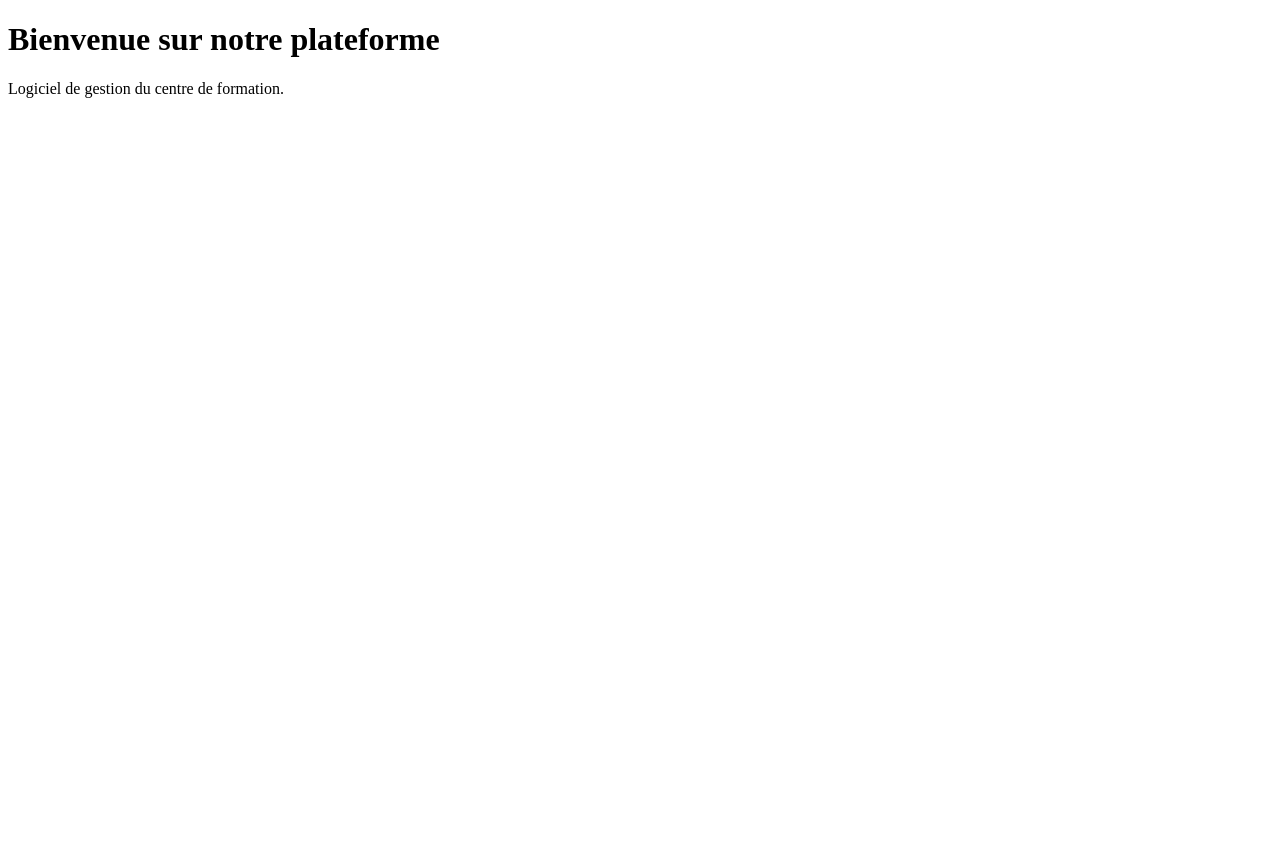
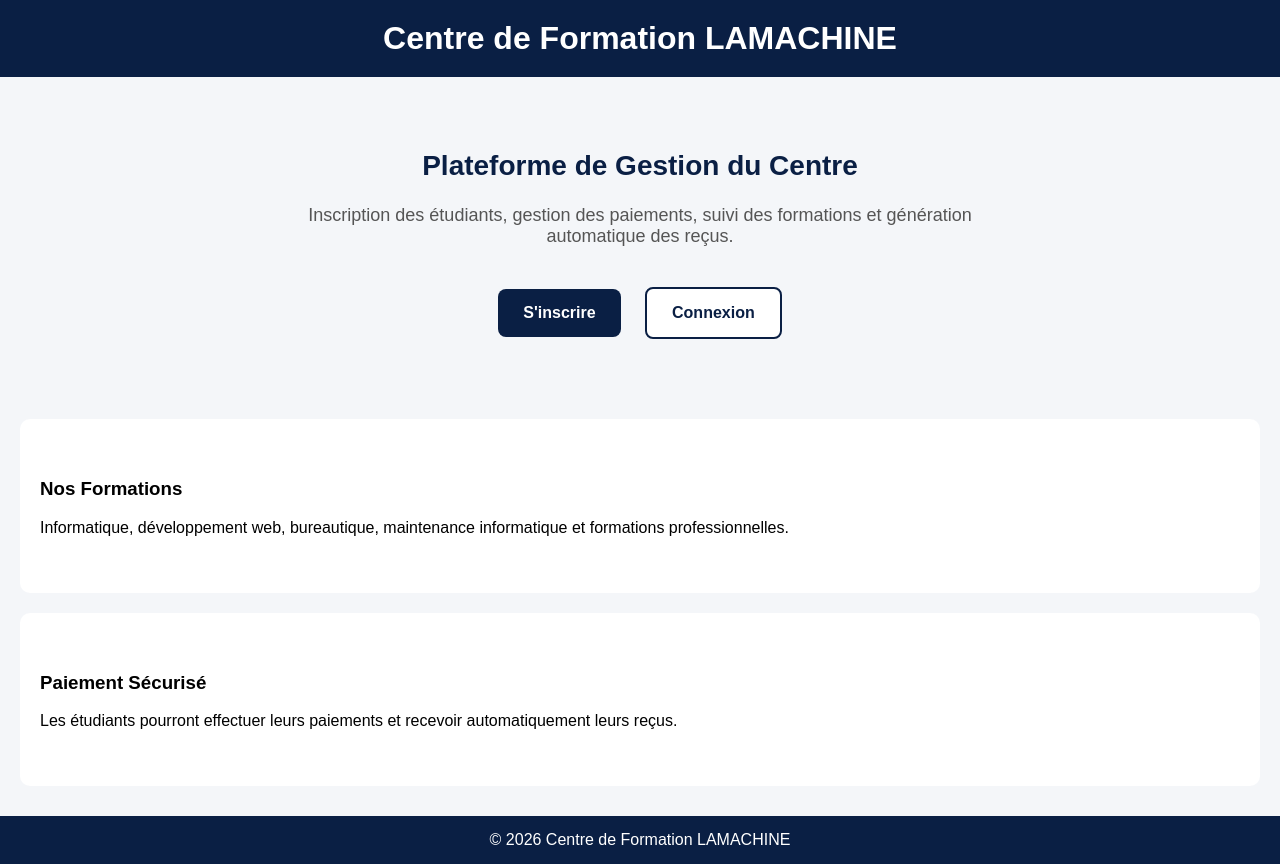
Before and after one commit to falltiaco-svg/centre-formation-lamachine, a plain HTML site: page index.html in a window 1280 px wide. Before the commit the page ends 800 px from the top, so only its background shows below. Drawn offline with Linux system fonts and the light colour scheme.

Commit message:
Update index.html

```diff
--- a/index.html
+++ b/index.html
@@ -1,10 +1,128 @@
 <!DOCTYPE html>
-<html>
+<html lang="fr">
 <head>
-  <title>Centre de Formation</title>
+  <meta charset="UTF-8" />
+  <meta name="viewport" content="width=device-width, initial-scale=1.0"/>
+  <title>Centre de Formation LAMACHINE</title>
+
+  <style>
+    body{
+      margin:0;
+      font-family:Arial, sans-serif;
+      background:#f4f6f9;
+    }
+
+    header{
+      background:#0a1f44;
+      color:white;
+      padding:20px;
+      text-align:center;
+    }
+
+    header h1{
+      margin:0;
+      font-size:32px;
+    }
+
+    .hero{
+      padding:50px 20px;
+      text-align:center;
+    }
+
+    .hero h2{
+      color:#0a1f44;
+      font-size:28px;
+    }
+
+    .hero p{
+      font-size:18px;
+      color:#555;
+      max-width:700px;
+      margin:auto;
+    }
+
+    .buttons{
+      margin-top:30px;
+    }
+
+    .buttons a{
+      text-decoration:none;
+      padding:15px 25px;
+      margin:10px;
+      border-radius:8px;
+      display:inline-block;
+      font-weight:bold;
+    }
+
+    .btn-primary{
+      background:#0a1f44;
+      color:white;
+    }
+
+    .btn-secondary{
+      background:white;
+      border:2px solid #0a1f44;
+      color:#0a1f44;
+    }
+
+    .section{
+      padding:40px 20px;
+      background:white;
+      margin:20px;
+      border-radius:10px;
+    }
+
+    footer{
+      background:#0a1f44;
+      color:white;
+      text-align:center;
+      padding:15px;
+      margin-top:30px;
+    }
+  </style>
 </head>
+
 <body>
-  <h1>Bienvenue sur notre plateforme</h1>
-  <p>Logiciel de gestion du centre de formation.</p>
+
+<header>
+  <h1>Centre de Formation LAMACHINE</h1>
+</header>
+
+<section class="hero">
+  <h2>Plateforme de Gestion du Centre</h2>
+
+  <p>
+    Inscription des étudiants, gestion des paiements,
+    suivi des formations et génération automatique des reçus.
+  </p>
+
+  <div class="buttons">
+    <a href="#" class="btn-primary">S'inscrire</a>
+    <a href="#" class="btn-secondary">Connexion</a>
+  </div>
+</section>
+
+<section class="section">
+  <h3>Nos Formations</h3>
+
+  <p>
+    Informatique, développement web, bureautique,
+    maintenance informatique et formations professionnelles.
+  </p>
+</section>
+
+<section class="section">
+  <h3>Paiement Sécurisé</h3>
+
+  <p>
+    Les étudiants pourront effectuer leurs paiements
+    et recevoir automatiquement leurs reçus.
+  </p>
+</section>
+
+<footer>
+  © 2026 Centre de Formation LAMACHINE
+</footer>
+
 </body>
 </html>
```
